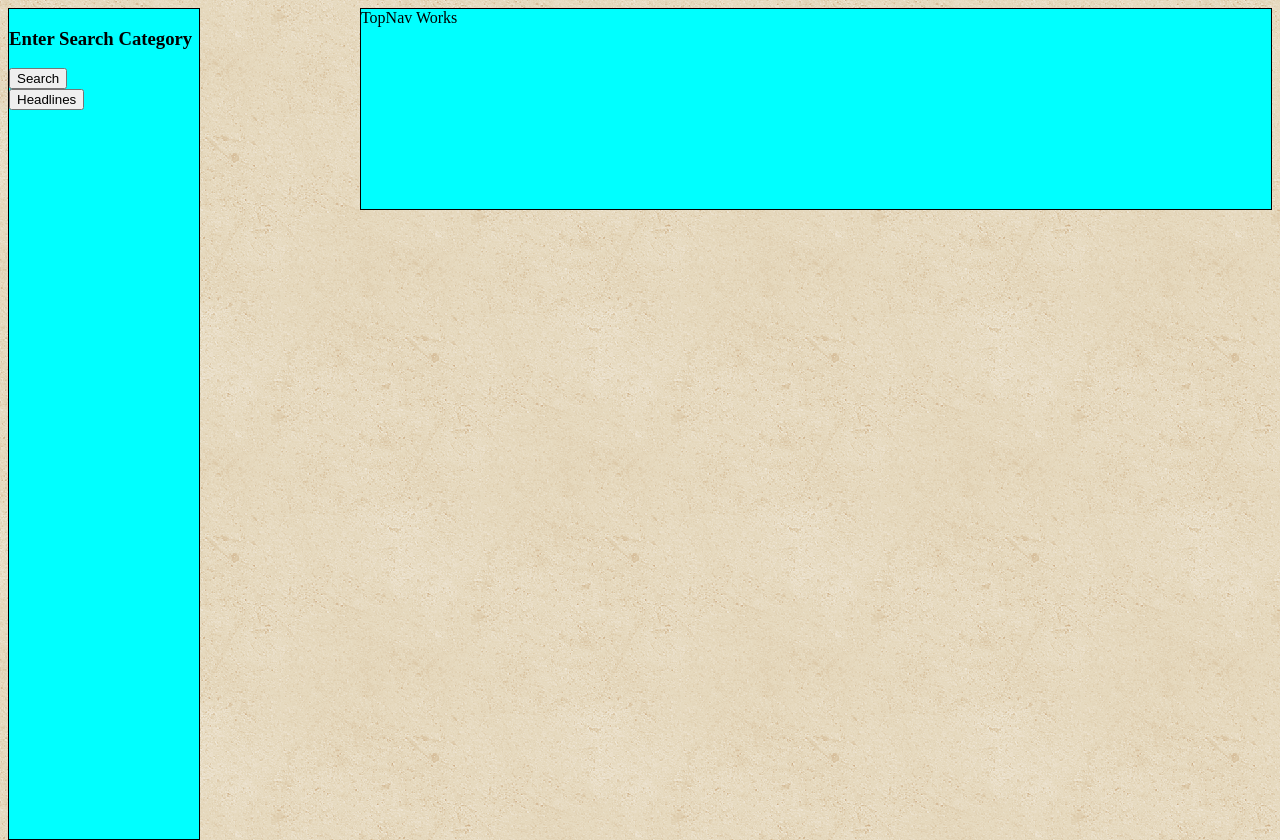
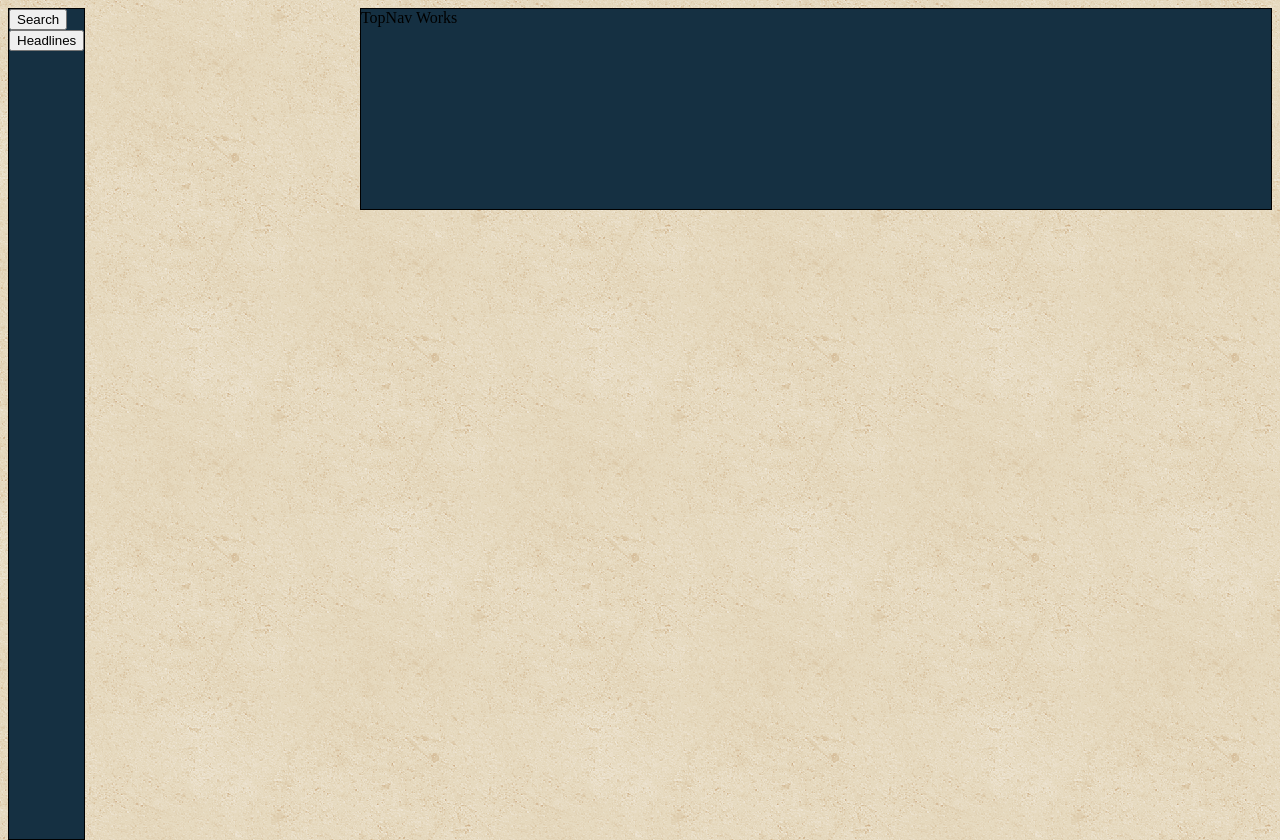
Before and after one commit to devinmounts/news-agg, a React app: page / in a window 1280 px wide. Built offline with nearby package versions, Linux system fonts and the light colour scheme.

Commit message:
create .css files for Side and Top Nav.

```diff
--- a/src/components/FormField.jsx
+++ b/src/components/FormField.jsx
@@ -7,7 +7,6 @@ function FormField({ dispatch }) {
 
   return(
     <div>
-      <h3>Enter Search Category</h3>
       <form onSubmit={e => {
         e.preventDefault();
         dispatch(fetchSources())
--- a/src/components/SideNav.jsx
+++ b/src/components/SideNav.jsx
@@ -2,24 +2,14 @@ import React from 'react';
 import FormField from './FormField';
 import SourcesContainer from './SourcesContainer';
 import PropTypes from 'prop-types';
+import './styles/SideNav.css';
 
 function SideNav(props){
   const { sourcesObject } = props;
 
-  let divStyle = {
-    minWidth: '15%',
-    height: 'calc(110vh - 50px)',
-    border: 'solid black .5px',
-    float: 'left',
-    display: 'inline-block',
-    position: 'relative',
-    overflow: 'hidden',
-    backgroundColor: 'aqua',
-    overflow: 'scroll'
 
-  };
   return(
-    <div style={divStyle}>
+    <div className='sideNavStyle'>
       <FormField />
       <SourcesContainer sourcesObject={sourcesObject} />
     </div>
--- a/src/components/SourcesContainer.jsx
+++ b/src/components/SourcesContainer.jsx
@@ -11,11 +11,6 @@ class SourcesContainer extends React.Component {
 
 
   render(){
-    let divStyle = {
-      overflow: 'scroll',
-      backgroundColor: 'green'
-    };
-
     let sources = null;
 
     if(this.props.sourcesObject.sources != undefined){
@@ -28,7 +23,7 @@ class SourcesContainer extends React.Component {
       });
     }
     return(
-      <div style={divStyle}>
+      <div >
         {sources != null ? sources : ''}
       </div>
     );
--- a/src/components/TopNav.jsx
+++ b/src/components/TopNav.jsx
@@ -1,15 +1,10 @@
 import React from 'react';
+import './styles/TopNav.css';
 
 function TopNav(){
-  let divStyle = {
-    width: '72%',
-    height: '200px',
-    border: 'solid black .5px',
-    float: 'right',
-    backgroundColor: 'aqua'
-  };
+
   return(
-    <div style={divStyle}>
+    <div className='topNavStyle'>
     TopNav Works
     </div>
   );
--- /dev/null
+++ b/src/components/styles/SideNav.css
@@ -0,0 +1,11 @@
+.sideNavStyle {
+  background-color: #153042;
+  max-width: 20%;
+  height: calc(110vh - 50px);
+  border: solid black .5px;
+  float: left;
+  display: inline-block;
+  position: relative;
+  overflow: hidden;
+  overflow: scroll
+}
--- /dev/null
+++ b/src/components/styles/TopNav.css
@@ -0,0 +1,7 @@
+.topNavStyle {
+  width: 72%;
+  height: 200px;
+  border: solid black .5px;
+  float: right;
+  background-color: #153042
+};
```
